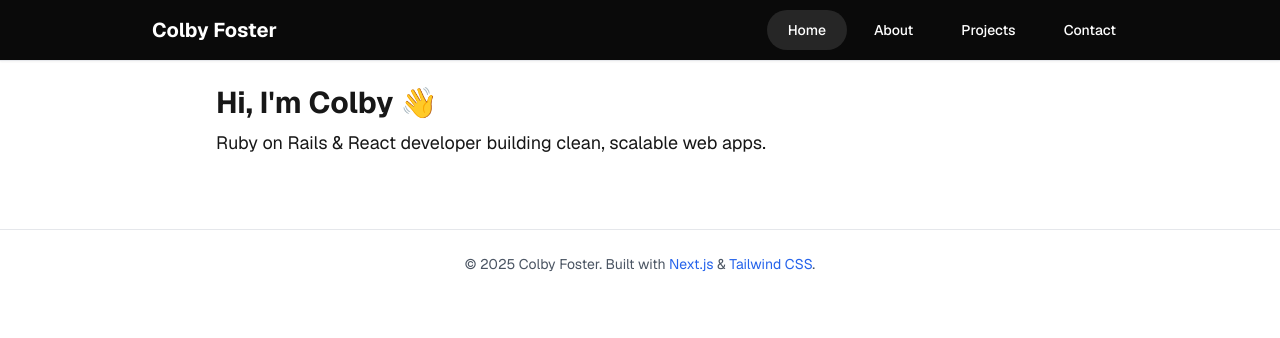
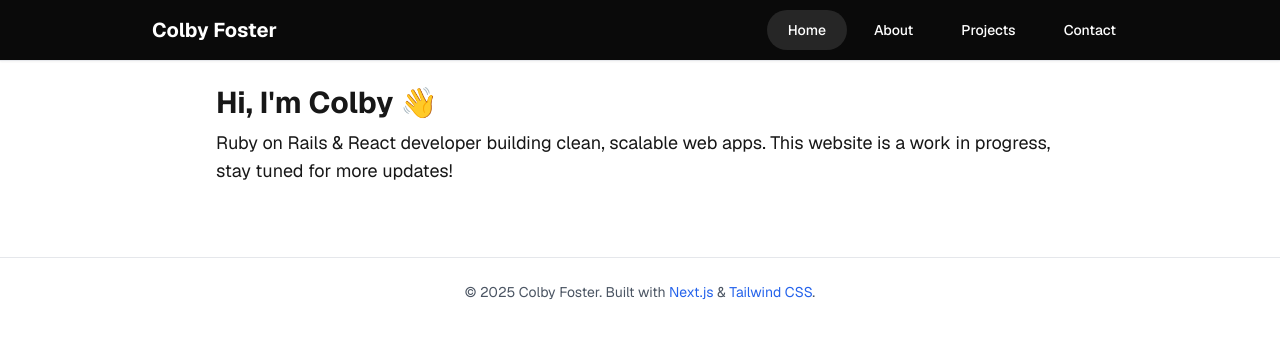
Before and after one commit to ColbyFoster3/MyPortfolio, a Next.js app: page / in a window 1280 px wide. Shown: the top 338 px of the page. Built offline with nearby package versions, Linux system fonts and the light colour scheme.

Commit message:
content-adjustment

```diff
--- a/app/page.tsx
+++ b/app/page.tsx
@@ -2,7 +2,7 @@ export default function HomePage() {
   return (
     <section key="home-page">
       <h2 className="text-3xl font-bold">Hi, I'm Colby 👋</h2>
-      <p className="mt-2 text-lg">Ruby on Rails & React developer building clean, scalable web apps.</p>
+      <p className="mt-2 text-lg">Ruby on Rails & React developer building clean, scalable web apps. This website is a work in progress, stay tuned for more updates!</p>
     </section>
   );
 }
```
